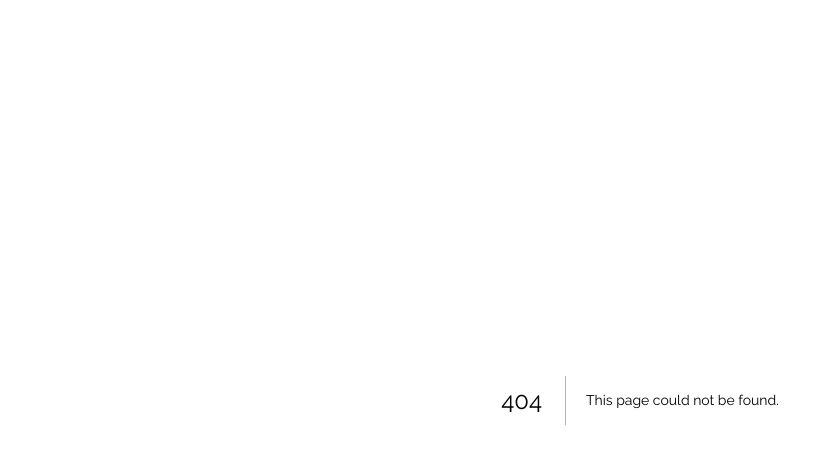
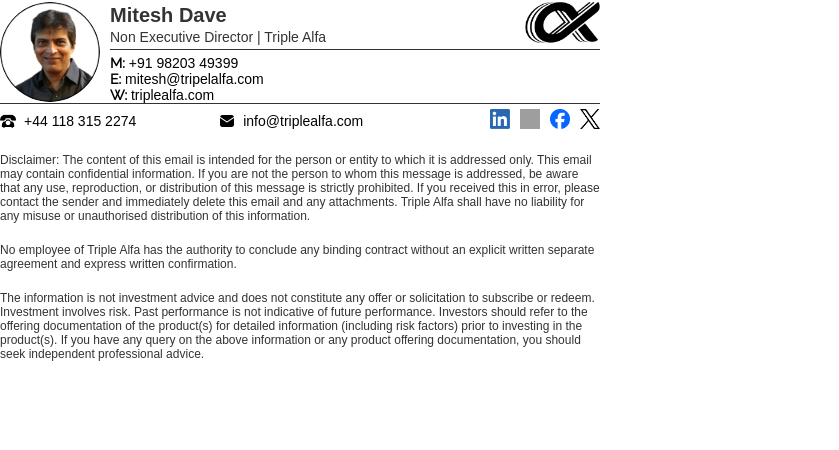
Before and after one commit to Adam-deb/Triplealfa, a Next.js app: page /mitesh-signature in a window 1280 px wide. Before the commit this address had no page. Shown: the top 450 px of the page, without its empty margins (0-839 px from the left). Built offline with nearby package versions, Linux system fonts and the light colour scheme; grey boxes are pictures that could not be loaded.

Commit message:
added mitesh's signature

```diff
--- /dev/null
+++ b/src/app/mitesh-signature/page.js
@@ -0,0 +1,176 @@
+export default function Signature1() {
+  return (
+    <>
+    <table
+      width="100%"
+      cellSpacing="0"
+      cellPadding="0"
+      border="0"
+      style={{ maxWidth: '600px', fontFamily: 'Arial, sans-serif' }}
+    >
+      <tbody>
+        <tr>
+          <td>
+            <table width="100%" cellSpacing="0" cellPadding="0" border="0">
+              <tbody>
+                <tr>
+                  <td width="100" style={{ paddingRight: '10px', verticalAlign: 'middle' }}>
+                    <img
+                      src="/email-signatures/headshots/Mitesh.png"
+                      alt="headshot"
+                      width="100"
+                      height="100"
+                      style={{ borderRadius: '50%', display: 'block', maxWidth: '100px', height: 'auto' }}
+                    />
+                  </td>
+                  <td style={{ verticalAlign: 'middle', width: '100%', fontFamily: 'Arial, sans-serif' }}>
+                    <table width="100%" border="0" cellSpacing="0" cellPadding="0" style={{ borderBottom: '1px solid #333', paddingBottom: '10px' }}>
+                      <tbody>
+                        <tr>
+                          <td style={{ textAlign: 'left', verticalAlign: 'middle' }}>
+                            <p style={{ margin: '0', fontSize: '20px', fontWeight: 'bold', color: '#333', fontFamily: 'Arial, sans-serif' }}>
+                              Mitesh Dave
+                            </p>
+                            <p style={{ margin: '2px 0 0 0', fontSize: '14px', color: '#333', fontFamily: 'Arial, sans-serif' }}>
+                              Non Executive Director | Triple Alfa
+                            </p>
+                          </td>
+                          <td style={{ textAlign: 'right', verticalAlign: 'middle' }}>
+                            <img
+                              src="/black_logo.png"
+                              alt="Triple Alfa logo"
+                              width="75"
+                              height="45"
+                              style={{ maxWidth: '75px', height: 'auto' }}
+                            />
+                          </td>
+                        </tr>
+                      </tbody>
+                    </table>
+                    <p style={{ margin: '5px 0 0', fontSize: '14px', color: '#555' }}>
+                      <a href="tel:+919820349399" style={{ color: 'black', textDecoration: 'none', fontFamily: 'Arial, sans-serif' }}>
+                        <strong>M:</strong> +91 98203 49399
+                      </a><br />
+                      <a href="mailto:mitesh@tripelalfa.com" style={{ color: 'black', textDecoration: 'none', fontFamily: 'Arial, sans-serif' }}>
+                        <strong>E:</strong> mitesh@tripelalfa.com
+                      </a>
+                    </p>
+                    <p style={{ margin: '0', fontSize: '14px', color: '#555' }}>
+                      <a href="https://triplealfa.com" style={{ color: 'black', textDecoration: 'none', fontFamily: 'Arial, sans-serif' }}>
+                        <strong>W:</strong> triplealfa.com
+                      </a>
+                    </p>
+                  </td>
+                </tr>
+              </tbody>
+            </table>
+          </td>
+        </tr>
+      </tbody>
+    </table>
+              {/* Separate section for company contact details and social media icons */}
+              <div
+        style={{
+          maxWidth: '600px',
+          fontFamily: 'Arial, sans-serif',
+          marginTop: '0px',
+          borderTop: '1px solid #333',
+          paddingTop: '5px',
+        }}
+      >
+        <table width="100%" cellSpacing="0" cellPadding="0" border="0">
+          <tbody>
+            <tr>
+              {/* Company phone and email on the left */}
+              <td style={{ verticalAlign: 'middle', paddingRight: '10px', textAlign: 'left' }}>
+                <p
+                  style={{
+                    fontSize: '14px',
+                    color: '#555',
+                    display: 'flex',
+                    alignItems: 'center',
+                    fontFamily: 'Arial, sans-serif',
+                  }}
+                >
+                  <img
+                    src="/icons/phone.png"
+                    alt="Phone"
+                    width="16"
+                    height="16"
+                    style={{ marginRight: '8px' }}
+                  />
+                  <a
+                    href="tel:+441183152274"
+                    style={{ color: 'black', textDecoration: 'none', fontFamily: 'Arial, sans-serif' }}
+                  >
+                    +44 118 315 2274
+                  </a>
+                </p>
+              </td>
+              <td style={{ verticalAlign: 'middle', textAlign: 'left' }}>
+                <p
+                  style={{
+                    fontSize: '14px',
+                    color: '#555',
+                    display: 'flex',
+                    alignItems: 'center',
+                    fontFamily: 'Arial, sans-serif',
+                  }}
+                >
+                  <img
+                    src="/icons/email.png"
+                    alt="Email"
+                    width="16"
+                    height="16"
+                    style={{ marginRight: '8px' }}
+                  />
+                  <a
+                    href="mailto:info@triplealfa.com"
+                    style={{ color: 'black', textDecoration: 'none', fontFamily: 'Arial, sans-serif' }}
+                  >
+                    info@triplealfa.com
+                  </a>
+                </p>
+              </td>
+
+              {/* Social media icons on the right */}
+              <td style={{ textAlign: 'right', verticalAlign: 'middle' }}>
+                <a href="https://www.linkedin.com/company/triple-alfa/" style={{ marginRight: '10px' }}>
+                  <img src="/icons/linkedIn.png" alt="LinkedIn" width="20" height="20" />
+                </a>
+                <a href="https://www.instagram.com/triplealfa_uk/" style={{ marginRight: '10px' }}>
+                  <img src="/icons/instagram.png" alt="Instagram" width="20" height="20" />
+                </a>
+                <a href="https://www.facebook.com/profile.php?id=61573655012123" style={{ marginRight: '10px' }}>
+                  <img src="/icons/facebook.png" alt="Facebook" width="20" height="20" />
+                </a>
+                <a href="https://x.com/triplealfa_uk">
+                  <img src="/icons/X.png" alt="Twitter" width="20" height="20" />
+                </a>
+              </td>
+            </tr>
+          </tbody>
+        </table>
+      </div>
+
+      {/* Disclaimer section */}
+      <div
+        style={{
+          maxWidth: '600px',
+          fontFamily: 'Arial, sans-serif',
+          marginTop: '15px',
+        }}
+      >
+        <p style={{ fontSize: '12px', marginTop: '20px', fontFamily: 'Arial, sans-serif' }}>
+          Disclaimer: The content of this email is intended for the person or entity to which it is addressed only. This email may contain confidential information. If you are not the person to whom this message is addressed, be aware that any use, reproduction, or distribution of this message is strictly prohibited. If you received this in error, please contact the sender and immediately delete this email and any attachments. Triple Alfa shall have no liability for any misuse or unauthorised distribution of this information.
+        </p>
+        <p style={{ fontSize: '12px', marginTop: '20px', fontFamily: 'Arial, sans-serif' }}>
+          No employee of Triple Alfa has the authority to conclude any binding contract without an explicit written separate agreement and express written confirmation.
+        </p>
+        <p style={{ fontSize: '12px', marginTop: '20px', fontFamily: 'Arial, sans-serif' }}>
+          The information is not investment advice and does not constitute any offer or solicitation to subscribe or redeem. Investment involves risk. Past performance is not indicative of future performance. Investors should refer to the offering documentation of the product(s) for detailed information (including risk factors) prior to investing in the product(s). If you have any query on the above information or any product offering documentation, you should seek independent professional advice.
+        </p>
+      </div>
+    </>
+  );
+}
```
Also changed, not shown: public/email-signatures/headshots/Mitesh.png (added).
